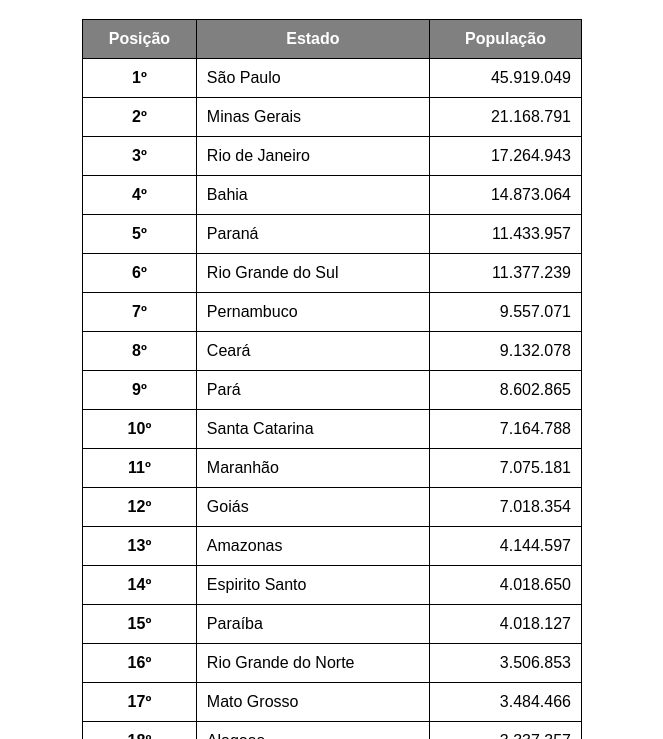
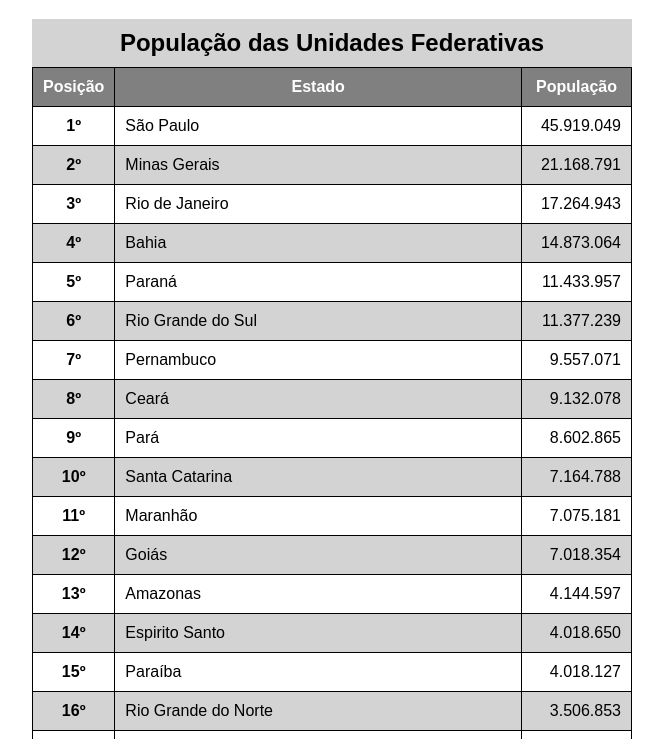
Before and after one commit to willianjb-web/HTML---CSS, a plain HTML site: page Modulo 3/Exercícios/EX023/tabela002.html in a window 1280 px wide. Shown: the part 61-800 px from the top of the page, without its empty margins (308-971 px from the left). Drawn offline with Linux system fonts and the light colour scheme.

Commit message:
Modificações tabela002

```diff
--- a/Modulo 3/Exercícios/EX023/tabela002.html
+++ b/Modulo 3/Exercícios/EX023/tabela002.html
@@ -14,9 +14,16 @@
         }
 
         table {
-            width: 500px;
+            width: 600px;
             border-collapse: collapse;
             margin: auto;
+        }
+
+        caption {
+            font-size: 1.5em;
+            font-weight: bold;
+            padding: 10px;
+            background-color: lightgrey;
         }
 
         td, th {
@@ -27,6 +34,13 @@
         thead, tfoot {
             background-color: gray;
             color: white;
+        }
+        tbody > tr:nth-child(odd) { /* ou 2n-1*/
+            background-color: white;
+        }
+
+        tbody > tr:nth-child(even) { /* ou 2n */
+            background-color: lightgray;
         }
 
         .num {
@@ -47,11 +61,12 @@
                 TR, TD, TH
     -->
     <table>
+        <caption>População das Unidades Federativas</caption>
         <thead>
             <tr>
-                <th>Posição</th>
-                <th>Estado</th>
-                <th>População</th>
+                <th scope="col" style="width: 30px;">Posição</th>
+                <th scope="col">Estado</th>
+                <th scope="col" style="width: 60px;">População</th>
             </tr>
         </thead>
         <tbody>
@@ -193,7 +208,7 @@
         </tbody>
         <tfoot>
             <th></th>
-            <th>Total de Habitantes</th>
+            <th scope="row">Total de Habitantes</th>
             <td class="num"><strong>210.147.125</strong></td>
         </tfoot>
     </table>
```
